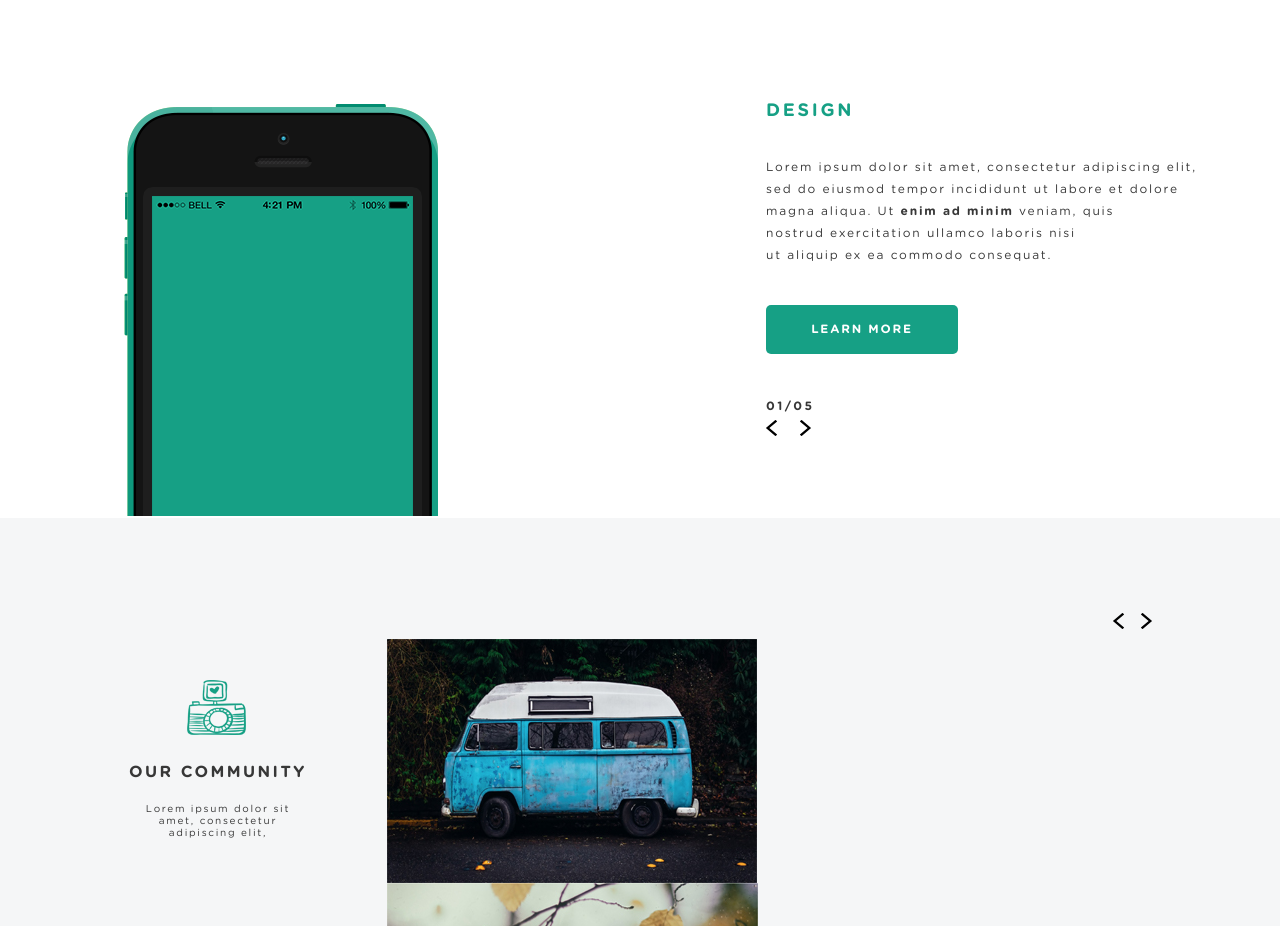
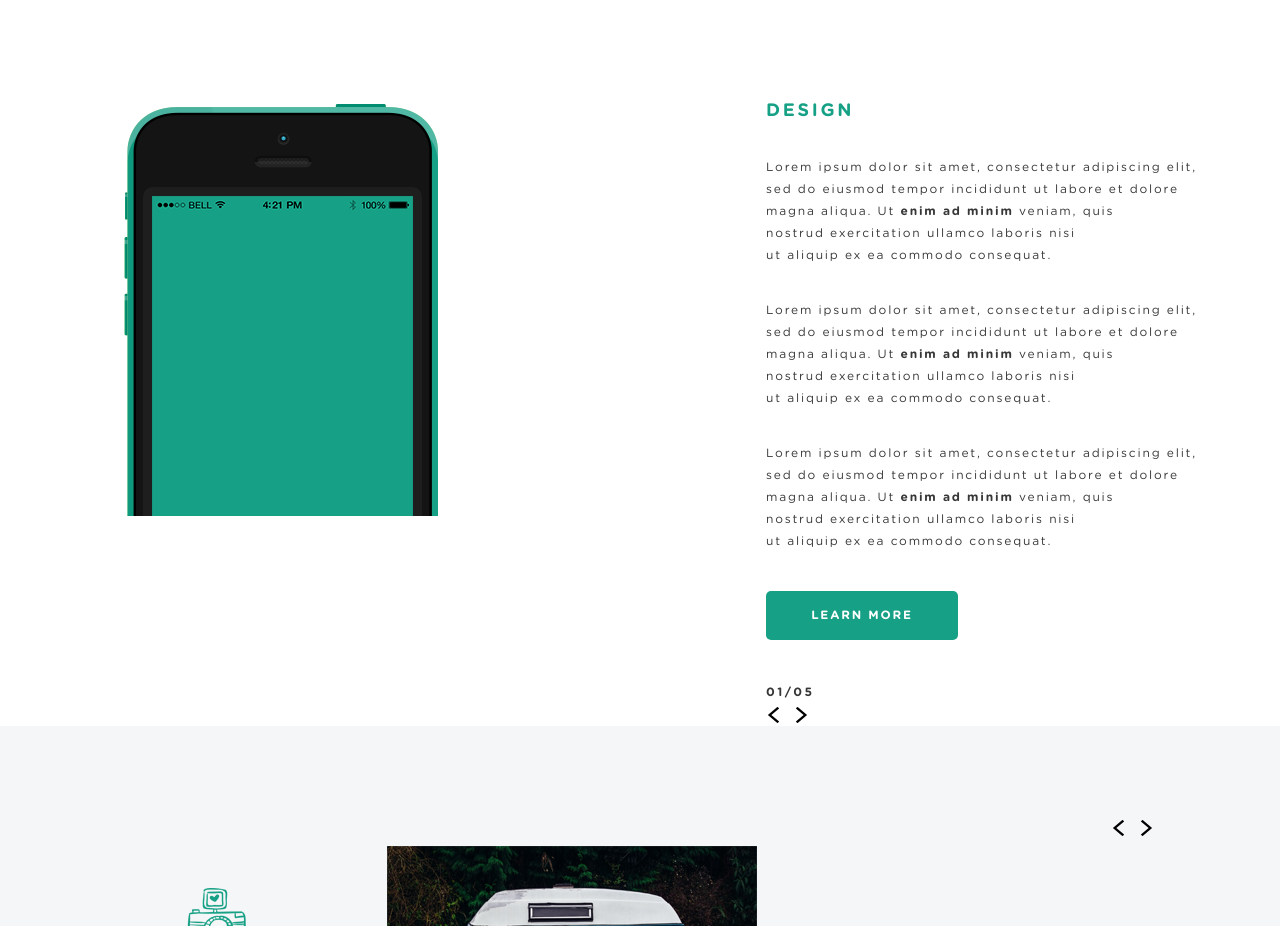
Before and after one commit to nabandz/Phototime-template, a plain HTML site: page src/index.html in a window 1280 px wide. Shown: the part 1300-2226 px from the top of the page. Drawn offline with nearby package versions, Linux system fonts and the light colour scheme; a script that the page names is missing; a web font is replaced by a local one.

Commit message:
Add carousel on the third screen

```diff
--- a/src/index.html
+++ b/src/index.html
@@ -91,6 +91,8 @@
                     <h2 class="title title_third-screen">
                         DESIGN
                     </h2>
+                    <div class="design__carousel">
+                        <div>
                             <h2 class="subtitle subtitle_third-screen">
                                 Lorem ipsum dolor sit amet, consectetur adipiscing elit,<br>
                                 sed do eiusmod tempor incididunt ut labore et dolore<br>
@@ -98,6 +100,26 @@
                                 nostrud exercitation ullamco laboris nisi<br>
                                 ut aliquip ex ea commodo consequat.
                             </h2>
+                        </div>
+                        <div>
+                            <h2 class="subtitle subtitle_third-screen">
+                                Lorem ipsum dolor sit amet, consectetur adipiscing elit,<br>
+                                sed do eiusmod tempor incididunt ut labore et dolore<br>
+                                magna aliqua. Ut <span>enim ad minim</span> veniam, quis<br>
+                                nostrud exercitation ullamco laboris nisi<br>
+                                ut aliquip ex ea commodo consequat.
+                            </h2>
+                        </div>
+                        <div>
+                            <h2 class="subtitle subtitle_third-screen">
+                                Lorem ipsum dolor sit amet, consectetur adipiscing elit,<br>
+                                sed do eiusmod tempor incididunt ut labore et dolore<br>
+                                magna aliqua. Ut <span>enim ad minim</span> veniam, quis<br>
+                                nostrud exercitation ullamco laboris nisi<br>
+                                ut aliquip ex ea commodo consequat.
+                            </h2>
+                        </div>
+                    </div>
                     <button class="button button_third-screen">
                         learn more
                     </button>
@@ -105,8 +127,12 @@
                         01/05
                     </h2>
                     <div class="design__angle">
-                        <img class="design__angle_left" src="/src/icons/angle_left.svg" alt="angle_left">
-                        <img class="design__angle_right" src="/src/icons/angle_right.svg" alt="angle_right">
+                        <button class="button button_carousel button_design-prev">
+                            <img class="community__angle_left" src="/src/icons/angle_left.svg" alt="angle_left">
+                        </button>
+                        <button class="button button_carousel button_design-next">
+                            <img class="community__angle_right" src="/src/icons/angle_right.svg" alt="angle_right">
+                        </button>
                     </div>
                 </div>
             </div>
@@ -127,10 +153,10 @@
                 </div>
                 <div class="community__carousel">
                     <div class="community__angle">
-                        <button class="button button_prev">
+                        <button class="button button_carousel button_community-prev">
                             <img class="community__angle_left" src="/src/icons/angle_left.svg" alt="angle_left">
                         </button>
-                        <button class="button button_next">
+                        <button class="button button_carousel button_community-next">
                             <img class="community__angle_right" src="/src/icons/angle_right.svg" alt="angle_right">
                         </button>
                     </div>
--- a/src/sass/blocks/_buttons.scss
+++ b/src/sass/blocks/_buttons.scss
@@ -64,10 +64,13 @@
             margin-left: 17px;
         }
     }
-    &_prev, &_next {
+    &_carousel {
         width: 25px;
         height: 25px;
         background-color: #f5f6f7;
         margin-right: -7px;
     }
+    &_design-prev, &_design-next{
+        background-color:  #ffffff;
+    }
 }
```
Also changed, not shown: src/css/style.min.css, 1 other file. Lines whose indentation alone changed are shown as unchanged.
